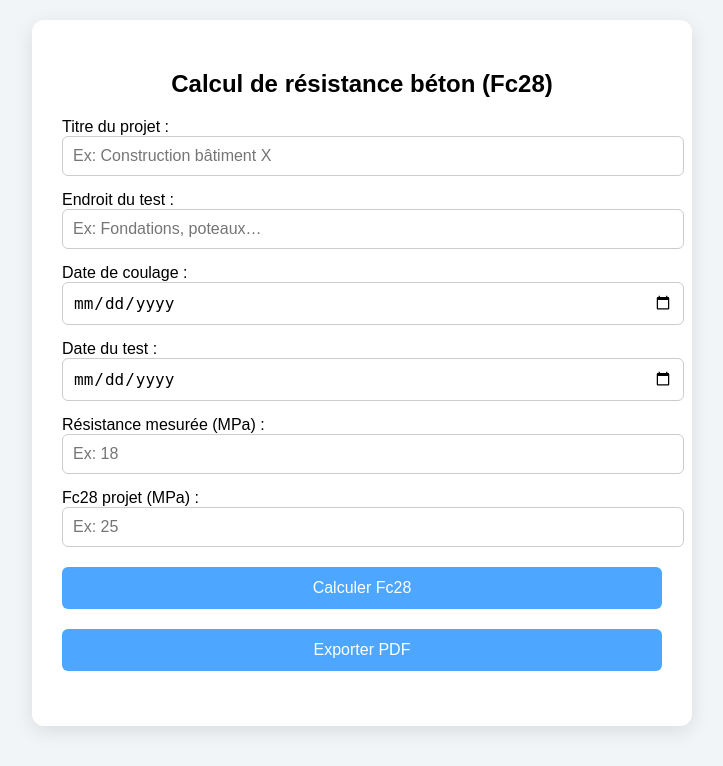
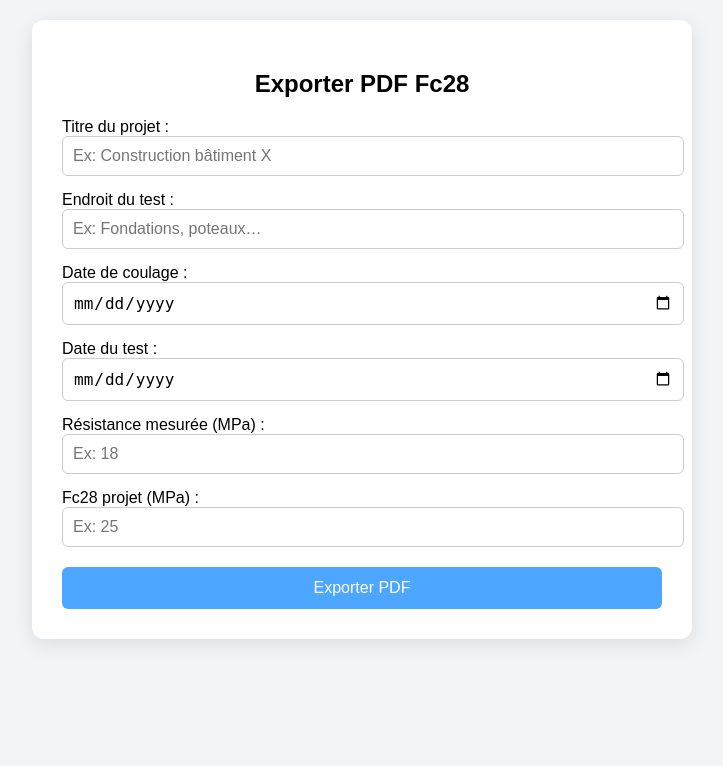
Before and after one commit to sofazrim/sofaz_fc28_tracker, a Flask app: page / in a window 1280 px wide. Shown: the part 234-1000 px from the top of the page, without its empty margins (278-1001 px from the left). After the commit the page ends 878 px from the top, so only its background shows below. Run offline with Flask 3, Linux system fonts and the light colour scheme; some libraries are stand-ins or nearby versions.

Commit message:
Update index_fr.html

```diff
--- a/templates/index_fr.html
+++ b/templates/index_fr.html
@@ -15,8 +15,6 @@ label {display:block; margin-top:15px;}
 input[type="number"], input[type="date"], input[type="text"] {width:100%; padding:10px; font-size:16px; border-radius:6px; border:1px solid #ccc;}
 button {background-color: #4da6ff; color:white; border:none; padding:12px 20px; font-size:16px; border-radius:6px; cursor:pointer; margin-top:20px; width:100%;}
 button:hover {background-color: #3399ff;}
-#result {margin-top:25px; font-weight:bold; text-align:center; font-size:18px; white-space:pre-line;}
-.result-line {display:block;}
 </style>
 </head>
 <body>
@@ -27,7 +25,7 @@ button:hover {background-color: #3399ff;}
 </header>
 
 <main>
-<h2>Calcul de résistance béton (Fc28)</h2>
+<h2>Exporter PDF Fc28</h2>
 
 <label for="titre_projet">Titre du projet :</label>
 <input type="text" id="titre_projet" placeholder="Ex: Construction bâtiment X">
@@ -47,16 +45,12 @@ button:hover {background-color: #3399ff;}
 <label for="fc28">Fc28 projet (MPa) :</label>
 <input type="number" id="fc28" placeholder="Ex: 25">
 
-<button onclick="calculFc28()">Calculer Fc28</button>
 <button onclick="exportPDF()">Exporter PDF</button>
 
-<div id="result"></div>
 </main>
 
 <script>
-let lastResult = null;
-
-function calculFc28() {
+function exportPDF(){
     const titreProjet = document.getElementById('titre_projet').value || "Non renseigné";
     const lieuTest = document.getElementById('lieu_test').value || "Non renseigné";
     const dateCoulageStr = document.getElementById('date_coulage').value;
@@ -65,50 +59,20 @@ function calculFc28() {
     const fc28Projet = parseFloat(document.getElementById('fc28').value);
 
     if(!dateCoulageStr || !dateTestStr || isNaN(resJour) || isNaN(fc28Projet) || resJour<=0 || fc28Projet<=0){
-        document.getElementById('result').innerText = "⚠️ Veuillez entrer des valeurs valides.";
-        document.getElementById('result').style.color = "red";
+        alert("⚠️ Veuillez entrer des valeurs valides.");
         return;
     }
 
     const dateCoulage = new Date(dateCoulageStr);
     const dateTest = new Date(dateTestStr);
-
-    // Calcul automatique de l'âge du béton
     const age = Math.round((dateTest - dateCoulage)/(1000*60*60*24));
     if(age <= 0){
-        document.getElementById('result').innerText = "⚠️ La date de test doit être après la date de coulage.";
-        document.getElementById('result').style.color = "red";
+        alert("⚠️ La date de test doit être après la date de coulage.");
         return;
     }
 
-    // Calcul Fc28
     const res28 = resJour * Math.pow(28/age, 0.5);
     const conforme = res28 >= fc28Projet;
-
-    const resultDiv = document.getElementById('result');
-    resultDiv.innerHTML = `
-Projet : ${titreProjet}
-Endroit du test : ${lieuTest}
-Date de coulage : ${dateCoulage.toLocaleDateString('fr-FR')}
-Date du test : ${dateTest.toLocaleDateString('fr-FR')}
-Âge du béton : ${age} jours
-Fc estimée : ${res28.toFixed(2)} MPa
-Fc28 projet : ${fc28Projet} MPa
-<span class="result-line" style="color:${conforme ? 'green' : 'red'}">
-${conforme ? 'Résultat : Conforme' : 'Résultat : Non Conforme'}
-</span>
-`;
-
-    lastResult = {
-        titreProjet, lieuTest,
-        dateCoulage: dateCoulage.toLocaleDateString('fr-FR'),
-        dateTest: dateTest.toLocaleDateString('fr-FR'),
-        age, res28: res28.toFixed(2), fc28Projet, conforme
-    };
-}
-
-function exportPDF(){
-    if(!lastResult) { alert("Veuillez calculer le résultat avant d'exporter."); return; }
 
     const { jsPDF } = window.jspdf;
     const doc = new jsPDF();
@@ -130,16 +94,16 @@ function exportPDF(){
     doc.setFontSize(14);
     const startY = 80;
     const lineHeight = 10;
-    doc.text(`Projet : ${lastResult.titreProjet}`, 20, startY);
-    doc.text(`Endroit du test : ${lastResult.lieuTest}`, 20, startY + lineHeight);
-    doc.text(`Date de coulage : ${lastResult.dateCoulage}`, 20, startY + lineHeight*2);
-    doc.text(`Date du test : ${lastResult.dateTest}`, 20, startY + lineHeight*3);
-    doc.text(`Âge du béton : ${lastResult.age} jours`, 20, startY + lineHeight*4);
-    doc.text(`Fc estimée : ${lastResult.res28} MPa`, 20, startY + lineHeight*5);
-    doc.text(`Fc28 projet : ${lastResult.fc28Projet} MPa`, 20, startY + lineHeight*6);
+    doc.text(`Projet : ${titreProjet}`, 20, startY);
+    doc.text(`Endroit du test : ${lieuTest}`, 20, startY + lineHeight);
+    doc.text(`Date de coulage : ${dateCoulage.toLocaleDateString('fr-FR')}`, 20, startY + lineHeight*2);
+    doc.text(`Date du test : ${dateTest.toLocaleDateString('fr-FR')}`, 20, startY + lineHeight*3);
+    doc.text(`Âge du béton : ${age} jours`, 20, startY + lineHeight*4);
+    doc.text(`Fc estimée : ${res28.toFixed(2)} MPa`, 20, startY + lineHeight*5);
+    doc.text(`Fc28 projet : ${fc28Projet} MPa`, 20, startY + lineHeight*6);
 
-    doc.setTextColor(lastResult.conforme ? 0 : 255, 0, 0); // rouge si non conforme
-    doc.text(lastResult.conforme ? "Résultat : Conforme" : "Résultat : Non Conforme", 20, startY + lineHeight*7);
+    doc.setTextColor(conforme ? 0 : 255, 0, 0);
+    doc.text(conforme ? "Résultat : Conforme" : "Résultat : Non Conforme", 20, startY + lineHeight*7);
 
     doc.save("rapport_fc28.pdf");
 }
```
